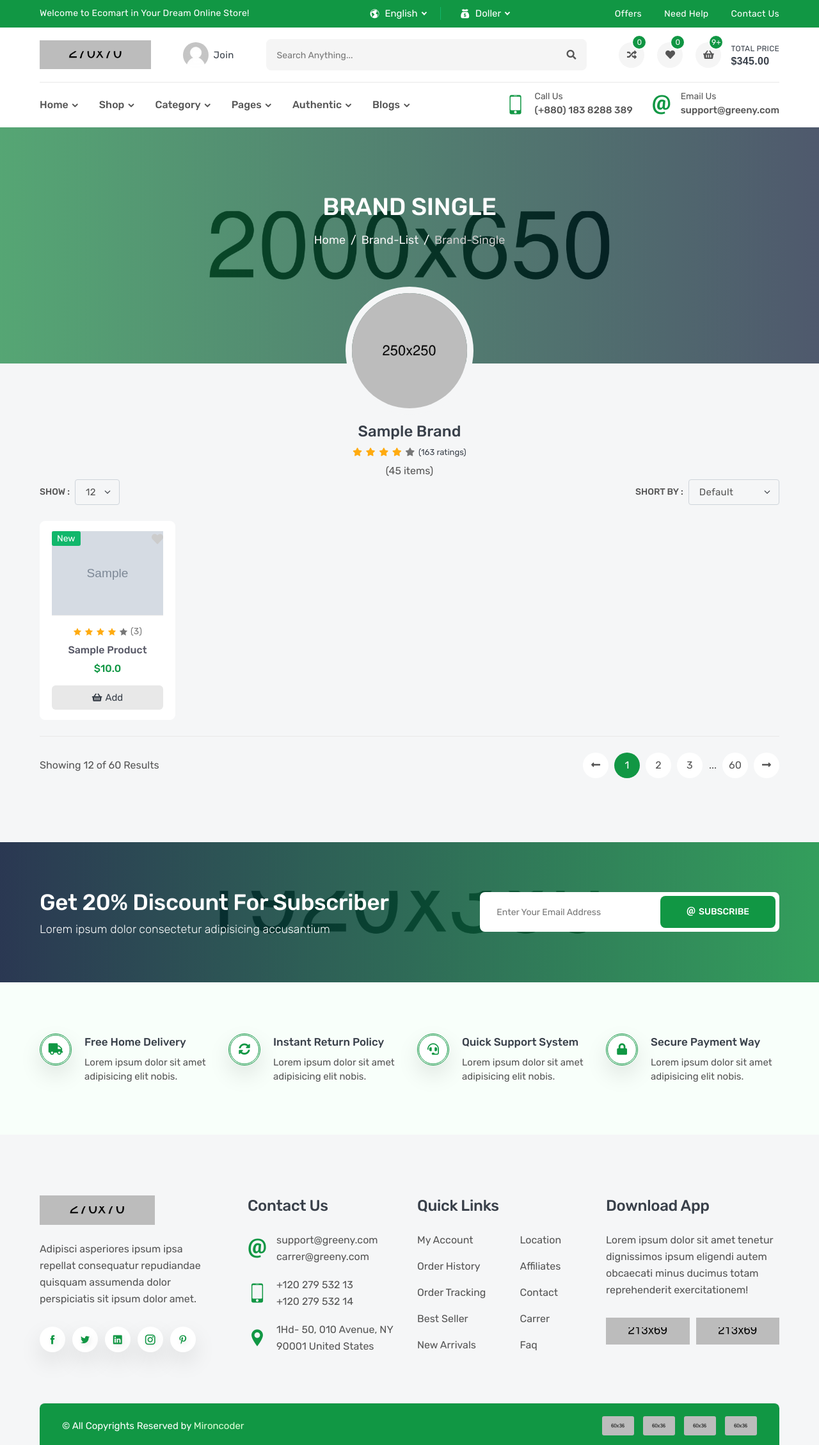
After one commit to mohammdhawa/Amazon-Clone-Using-Django, a Django app: a page that uses products/templates/products/brand_detail.html in a window 1280 px wide. The commit adds this page. Shown: the whole page at 64% size. Run offline with Django 5.2, Linux system fonts and the light colour scheme; tables that the repository leaves empty hold one stand-in row (values such as "Sample post"); grey boxes marked "Sample" are stand-in pictures; some libraries are stand-ins or nearby versions.

Commit message:
add brand detail page and its functionality

```diff
--- /dev/null
+++ b/products/templates/products/brand_detail.html
@@ -0,0 +1,158 @@
+{% extends 'base.html' %}
+{% load static %}
+
+
+{% block css %}
+<link rel="stylesheet" href="{% static 'en/css/brand-single.css' %}">
+{% endblock css %}
+
+
+{% block content %}
+        <!--=====================================
+                    BANNER PART START
+        =======================================-->
+        <section class="single-banner" style="background: url(images/single-banner.jpg) no-repeat center;">
+            <div class="container">
+                <h2>Brand Single</h2>
+                <ol class="breadcrumb">
+                    <li class="breadcrumb-item"><a href="index.html">Home</a></li>
+                    <li class="breadcrumb-item"><a href="brand-list.html">brand-list</a></li>
+                    <li class="breadcrumb-item active" aria-current="page">brand-single</li>
+                </ol>
+            </div>
+        </section>
+        <!--=====================================
+                    BANNER PART END
+        =======================================-->
+
+
+        <!--=====================================
+                  BRAND SINGLE PART START
+        =======================================-->
+        <div class="brand-single">
+            <a href="#"><img src="images/brand/02.jpg" alt="brand"></a>
+            <a href="#"><h3>{{object}}</h3></a>
+            <ul>
+                <li class="fas fa-star active"></li>
+                <li class="fas fa-star active"></li>
+                <li class="fas fa-star active"></li>
+                <li class="fas fa-star active"></li>
+                <li class="fas fa-star"></li>
+                <li class="total">(163 ratings)</li>
+            </ul>
+            <p>(45 items)</p>
+        </div>
+        <!--=====================================
+                  BRAND SINGLE PART END
+        =======================================-->
+
+
+        <!--=====================================
+                    SHOP PART START
+        =======================================-->
+        <section class="inner-section shop-part">
+            <div class="container">
+                <div class="row">
+                    <div class="col-lg-12">
+                        <div class="top-filter">
+                            <div class="filter-show">
+                                <label class="filter-label">Show :</label>
+                                <select class="form-select filter-select">
+                                    <option value="1">12</option>
+                                    <option value="2">24</option>
+                                    <option value="3">36</option>
+                                </select>
+                            </div>
+                            <div class="filter-short">
+                                <label class="filter-label">Short by :</label>
+                                <select class="form-select filter-select">
+                                    <option selected>default</option>
+                                    <option value="3">trending</option>
+                                    <option value="1">featured</option>
+                                    <option value="2">recommend</option>
+                                </select>
+                            </div>
+                        </div>
+                    </div>
+                </div>
+                <div class="row row-cols-2 row-cols-md-3 row-cols-lg-3 row-cols-xl-5">
+
+                    {% for product in products %}
+                    <div class="col">
+                        <div class="product-card">
+                            <div class="product-media">
+                                <div class="product-label">
+                                    <label class="label-text new">{{product.flag}}</label>
+                                </div>
+                                <button class="product-wish wish">
+                                    <i class="fas fa-heart"></i>
+                                </button>
+                                <a class="product-image" href="{% url 'product_detail' product.slug %}">
+                                    <img src="{{product.image.url}}" alt="product">
+                                </a>
+                                <div class="product-widget">
+                                    <a title="Product Compare" href="compare.html" class="fas fa-random"></a>
+                                    <a title="Product Video" href="https://youtu.be/9xzcVxSBbG8" class="venobox fas fa-play" data-autoplay="true" data-vbtype="video"></a>
+                                    <a title="Product View" href="#" class="fas fa-eye" data-bs-toggle="modal" data-bs-target="#product-view"></a>
+                                </div>
+                            </div>
+                            <div class="product-content">
+                                <div class="product-rating">
+                                    <i class="active icofont-star"></i>
+                                    <i class="active icofont-star"></i>
+                                    <i class="active icofont-star"></i>
+                                    <i class="active icofont-star"></i>
+                                    <i class="icofont-star"></i>
+                                    <a href="product-video.html">(3)</a>
+                                </div>
+                                <h6 class="product-name">
+                                    <a href="{% url 'product_detail' product.slug %}">{{product}}</a>
+                                </h6>
+                                <h6 class="product-price">
+                                    <span>${{product.price}}</span>
+                                </h6>
+                                <button class="product-add" title="Add to Cart">
+                                    <i class="fas fa-shopping-basket"></i>
+                                    <span>add</span>
+                                </button>
+                                <div class="product-action">
+                                    <button class="action-minus" title="Quantity Minus"><i class="icofont-minus"></i></button>
+                                    <input class="action-input" title="Quantity Number" type="text" name="quantity" value="1">
+                                    <button class="action-plus" title="Quantity Plus"><i class="icofont-plus"></i></button>
+                                </div>
+                            </div>
+                        </div>
+                    </div>
+                    {% endfor %}
+
+                </div>
+                <div class="row">
+                    <div class="col-lg-12">
+                        <div class="bottom-paginate">
+                            <p class="page-info">Showing 12 of 60 Results</p>
+                            <ul class="pagination">
+                                <li class="page-item">
+                                    <a class="page-link" href="#">
+                                        <i class="fas fa-long-arrow-alt-left"></i>
+                                    </a>
+                                </li>
+                                <li class="page-item"><a class="page-link active" href="#">1</a></li>
+                                <li class="page-item"><a class="page-link" href="#">2</a></li>
+                                <li class="page-item"><a class="page-link" href="#">3</a></li>
+                                <li class="page-item">...</li>
+                                <li class="page-item"><a class="page-link" href="#">60</a></li>
+                                <li class="page-item">
+                                    <a class="page-link" href="#">
+                                        <i class="fas fa-long-arrow-alt-right"></i>
+                                    </a>
+                                </li>
+                            </ul>
+                        </div>
+                    </div>
+                </div>
+            </div>
+        </section>
+        <!--=====================================
+                    SHOP PART END
+        =======================================-->
+{% endblock content %}
--- a/products/templates/products/brand_list.html
+++ b/products/templates/products/brand_list.html
@@ -64,7 +64,7 @@
                             <div class="brand-media">
                                 <img src="{{item.image.url}}" alt="brand">
                                 <div class="brand-overlay">
-                                    <a href="brand-single.html"><i class="fas fa-link"></i></a>
+                                    <a href="{% url 'brand_detail' item.slug %}"><i class="fas fa-link"></i></a>
                                 </div>
                             </div>
                             <div class="brand-meta">
--- a/products/urls.py
+++ b/products/urls.py
@@ -1,11 +1,12 @@
 from django.urls import path
 
 from .views import (ProductList, ProductDetail,
-                    BrandList)
+                    BrandList, BrandDetail)
 
 
 urlpatterns = [
     path('', ProductList.as_view(), name='products'),
-    path('brand/', BrandList.as_view(), name='brand_list'),
+    path('brands/', BrandList.as_view(), name='brand_list'),
+    path('brands/<slug:slug>/', BrandDetail.as_view(), name='brand_detail'),
     path('<slug:slug>/', ProductDetail.as_view(), name='product_detail'),
 ]
--- a/products/views.py
+++ b/products/views.py
@@ -1,3 +1,4 @@
+from typing import Any
 from django.shortcuts import render
 
 from django.views.generic import (ListView, DetailView,
@@ -28,3 +29,14 @@ class ProductDetail(DetailView):
 
 class BrandList(ListView):
     model = Brand
+
+
+
+class BrandDetail(DetailView):
+    model = Brand
+
+    def get_context_data(self, **kwargs: Any):
+        context = super().get_context_data(**kwargs)
+        context['products'] = Product.objects.filter(brand=self.get_object())
+
+        return context
```
